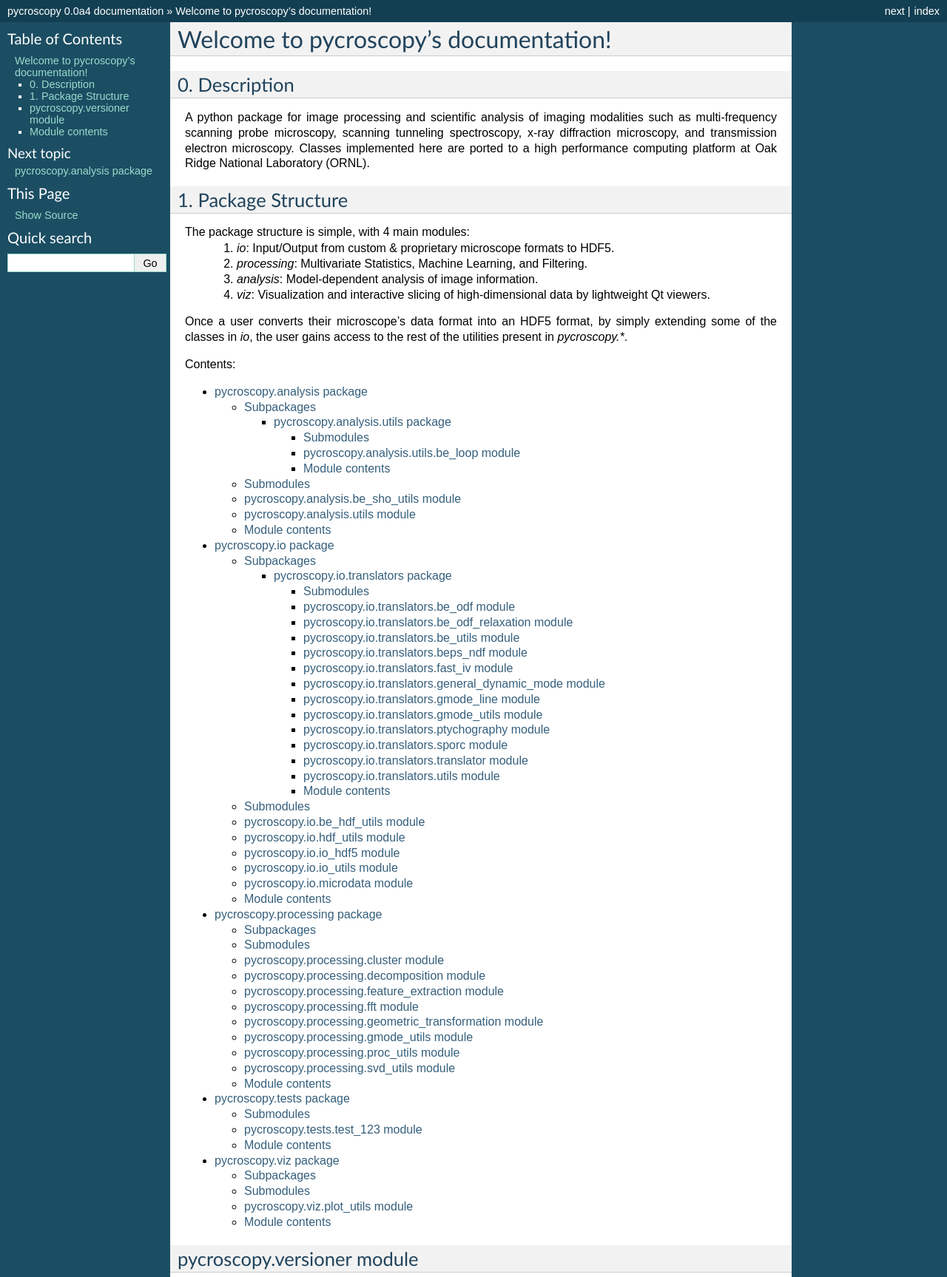
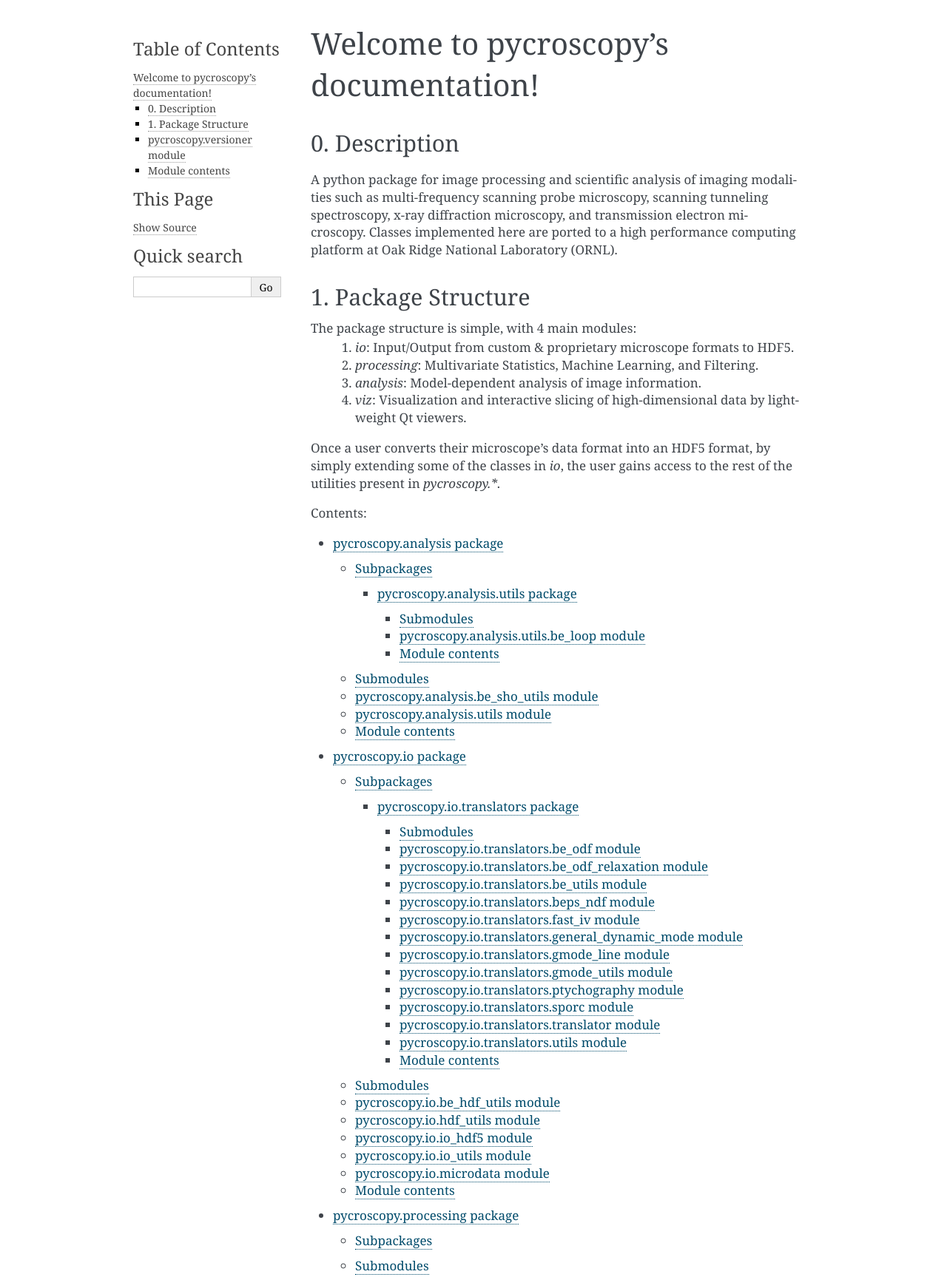
Before and after one commit to pycroscopy/pycroscopy, a Sphinx documentation site: the page built from docs/index.rst, in a window 1280 px wide, cut to the strip 0-1727 px from the top of the page. Shown: the whole strip at 74% size. Built offline with Sphinx 7.4.7, drawn with Linux system fonts in a browser that asks for light colours; pages that are not in the unit, such as notebooks, are missing from menus; some of the changed text lies outside the part shown.

```diff
--- a/docs/conf.py
+++ b/docs/conf.py
@@ -113,7 +113,7 @@
 
 # The theme to use for HTML and HTML Help pages.  See the documentation for
 # a list of builtin themes.
-html_theme = 'default'
+#html_theme = 'default'
 
 # Theme options are theme-specific and customize the look and feel of a theme
 # further.  For a list of options available for each theme, see the
@@ -230,7 +230,7 @@
 #  author, documentclass [howto, manual, or own class]).
 latex_documents = [
     (master_doc, 'pycroscopy.tex', u'pycroscopy Documentation',
-     u'Suhas Somnath, Chris Ryan, Numan Laanait', 'manual'),
+     u'Numan Laanait, Suhas Somnath, Chris Ryan', 'manual'),
 ]
 
 # The name of an image file (relative to this directory) to place at the top of
```
